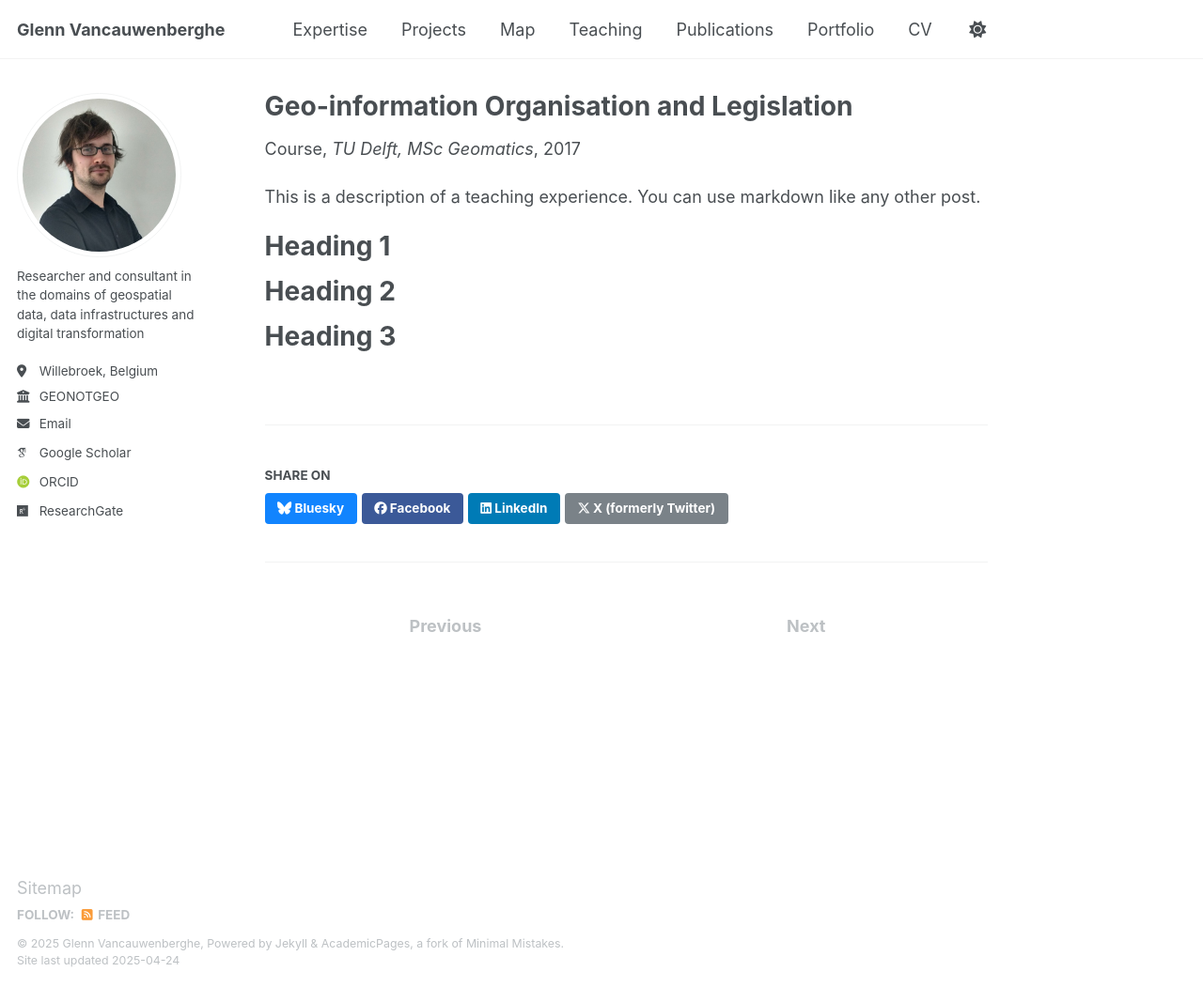
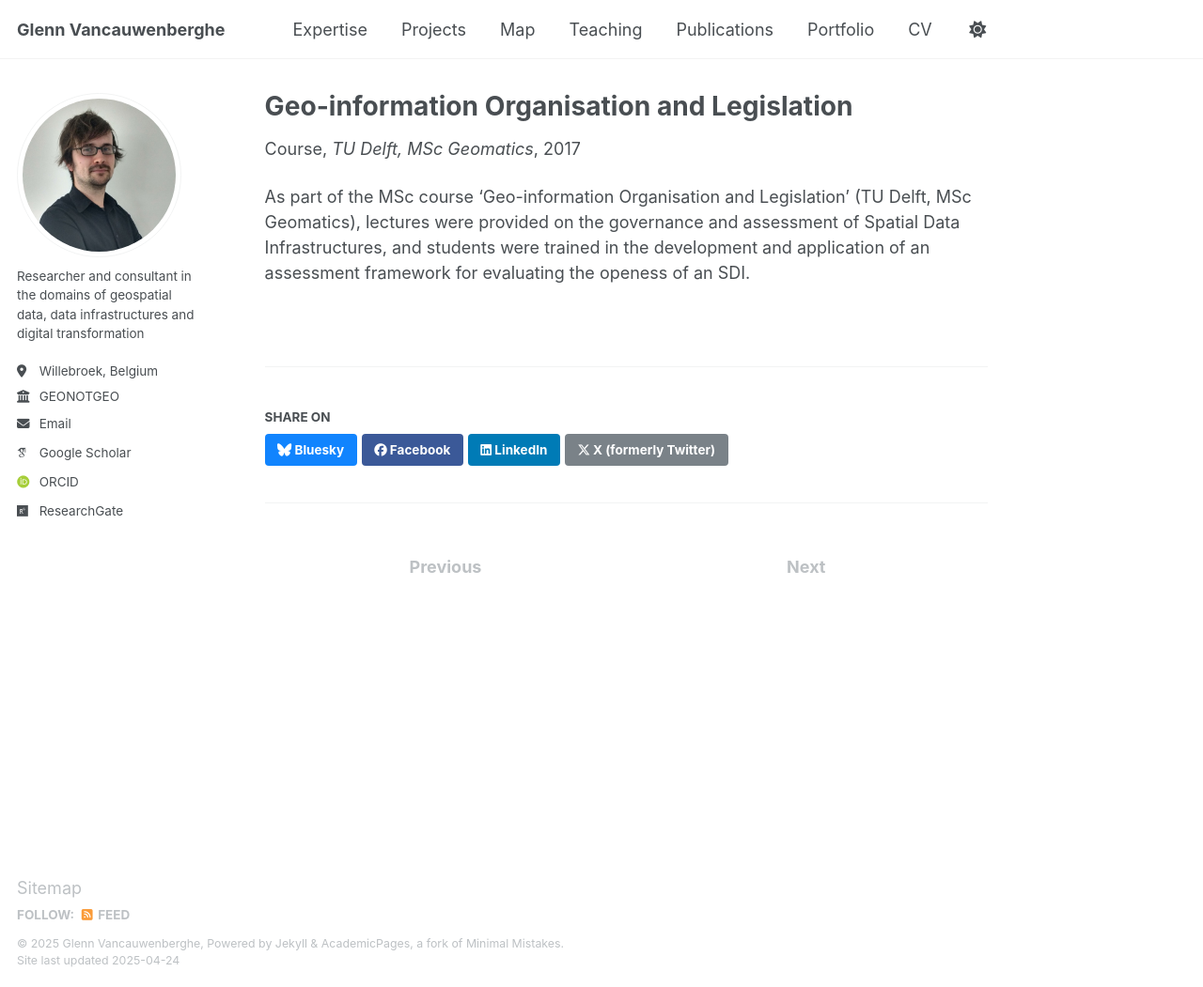
Before and after one commit to GVancauwenberghe/gvancauwenberghe.github.io, a Jekyll site: the page built from _teaching/teaching-6.md, in a window 1280 px wide and 1051 px high. Shown: the whole window at 94% size. Built offline with Jekyll 4.4.1, drawn with Linux system fonts in a browser that asks for light colours; some web fonts are replaced.

Commit message:
Update teaching-6.md

```diff
--- a/_teaching/teaching-6.md
+++ b/_teaching/teaching-6.md
@@ -8,13 +8,4 @@ date: 2017-01-01
 location: "Delft, the Netherlands"
 ---
 
-This is a description of a teaching experience. You can use markdown like any other post.
-
-Heading 1
-======
-
-Heading 2
-======
-
-Heading 3
-======
+As part of the MSc course 'Geo-information Organisation and Legislation' (TU Delft, MSc Geomatics), lectures were provided on the governance and assessment of Spatial Data Infrastructures, and students were trained in the development and application of an assessment framework for evaluating the openess of an SDI.
```
